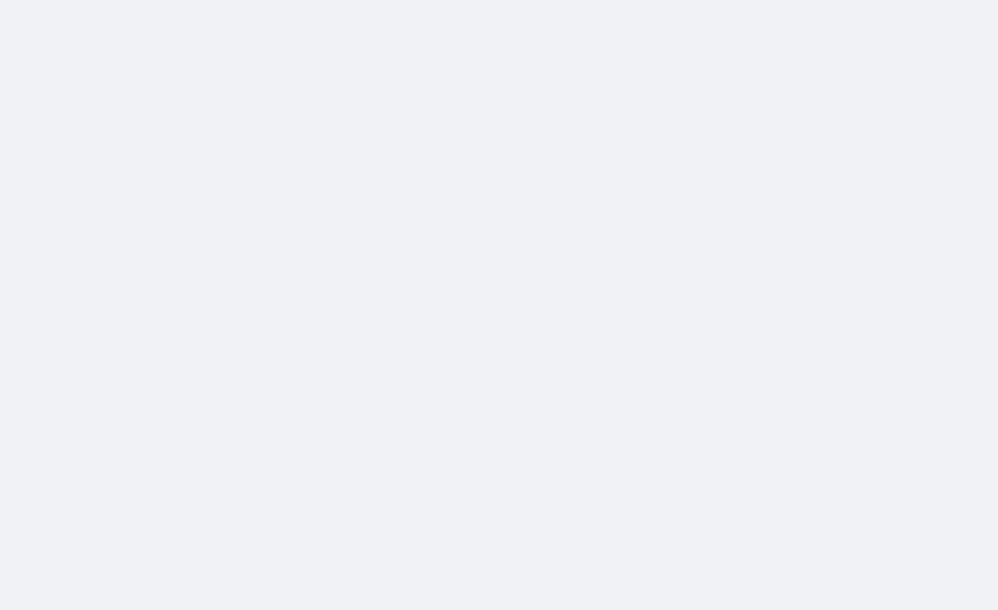
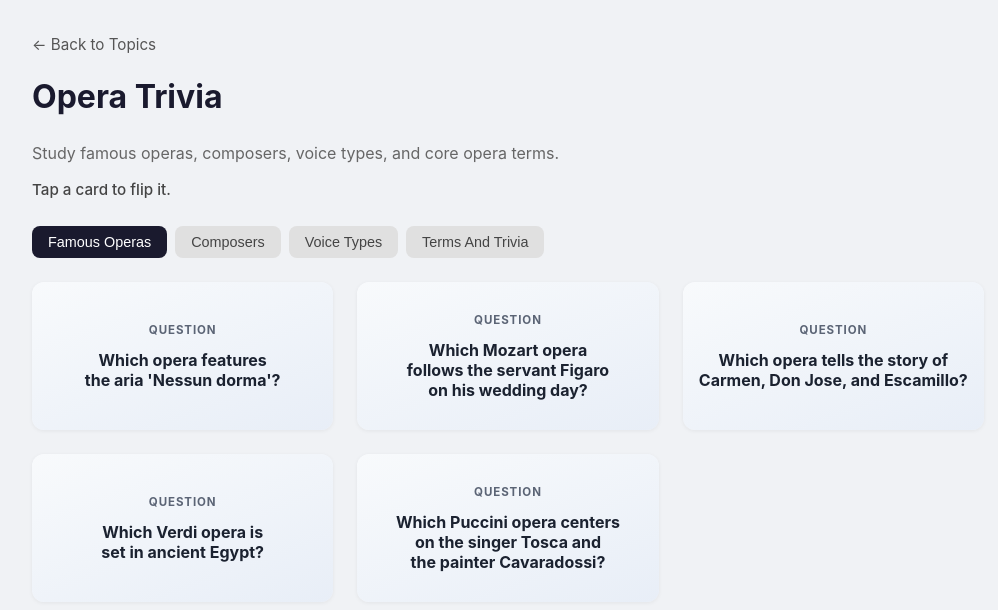
Before and after one commit to iakhil/trivial-studies, a React (Vite) app: page /opera-trivia in a window 1280 px wide. Before the commit this address had no page. Shown: the top 610 px of the page, without its empty margins (132-1130 px from the left). Built offline with nearby package versions, Linux system fonts and the light colour scheme.

Commit message:
Add opera trivia flashcards

```diff
--- a/src/App.css
+++ b/src/App.css
@@ -172,6 +172,14 @@
 
 .dinosaur-card {
   height: 188px;
+}
+
+.opera-trivia-grid {
+  grid-template-columns: repeat(auto-fill, minmax(240px, 1fr));
+}
+
+.opera-trivia-card {
+  height: 190px;
 }
 
 .us-history-grid {
--- a/src/App.tsx
+++ b/src/App.tsx
@@ -6,6 +6,7 @@ import CountryPopulationsPage from './pages/CountryPopulationsPage'
 import DinosaursPage from './pages/DinosaursPage'
 import GeographyPage from './pages/GeographyPage'
 import MountainRangesPage from './pages/MountainRangesPage'
+import OperaTriviaPage from './pages/OperaTriviaPage'
 import USHistoryPage from './pages/USHistoryPage'
 import USPresidentsPage from './pages/USPresidentsPage'
 import USStatesGamePage from './pages/USStatesGamePage'
@@ -22,6 +23,7 @@ function App() {
         <Route path="/dinosaurs" element={<DinosaursPage />} />
         <Route path="/mountain-ranges" element={<MountainRangesPage />} />
         <Route path="/geography" element={<GeographyPage />} />
+        <Route path="/opera-trivia" element={<OperaTriviaPage />} />
         <Route path="/us-history" element={<USHistoryPage />} />
         <Route path="/us-presidents" element={<USPresidentsPage />} />
         <Route path="/us-states-game" element={<USStatesGamePage />} />
--- /dev/null
+++ b/src/data/operaTrivia.ts
@@ -0,0 +1,112 @@
+export interface OperaTriviaCard {
+  prompt: string;
+  answer: string;
+}
+
+export interface OperaTriviaGroup {
+  name: string;
+  cards: OperaTriviaCard[];
+}
+
+export const operaTriviaGroups: OperaTriviaGroup[] = [
+  {
+    name: "Famous Operas",
+    cards: [
+      {
+        prompt: "Which opera features the aria 'Nessun dorma'?",
+        answer: "Turandot by Giacomo Puccini.",
+      },
+      {
+        prompt: "Which Mozart opera follows the servant Figaro on his wedding day?",
+        answer: "The Marriage of Figaro.",
+      },
+      {
+        prompt: "Which opera tells the story of Carmen, Don Jose, and Escamillo?",
+        answer: "Carmen by Georges Bizet.",
+      },
+      {
+        prompt: "Which Verdi opera is set in ancient Egypt?",
+        answer: "Aida.",
+      },
+      {
+        prompt: "Which Puccini opera centers on the singer Tosca and the painter Cavaradossi?",
+        answer: "Tosca.",
+      },
+    ],
+  },
+  {
+    name: "Composers",
+    cards: [
+      {
+        prompt: "Who composed The Magic Flute?",
+        answer: "Wolfgang Amadeus Mozart.",
+      },
+      {
+        prompt: "Who composed La traviata, Rigoletto, and Aida?",
+        answer: "Giuseppe Verdi.",
+      },
+      {
+        prompt: "Who composed La boheme, Madama Butterfly, and Turandot?",
+        answer: "Giacomo Puccini.",
+      },
+      {
+        prompt: "Which German composer created the Ring cycle?",
+        answer: "Richard Wagner.",
+      },
+      {
+        prompt: "Who composed The Barber of Seville?",
+        answer: "Gioachino Rossini.",
+      },
+    ],
+  },
+  {
+    name: "Voice Types",
+    cards: [
+      {
+        prompt: "What is the highest common female voice type in opera?",
+        answer: "Soprano.",
+      },
+      {
+        prompt: "What is the lower female voice type often used for witches, mothers, or trouser roles?",
+        answer: "Mezzo-soprano.",
+      },
+      {
+        prompt: "What is the highest common male voice type?",
+        answer: "Tenor.",
+      },
+      {
+        prompt: "What male voice type sits between tenor and bass?",
+        answer: "Baritone.",
+      },
+      {
+        prompt: "What is the lowest common male voice type?",
+        answer: "Bass.",
+      },
+    ],
+  },
+  {
+    name: "Terms And Trivia",
+    cards: [
+      {
+        prompt: "What is an aria?",
+        answer: "A solo vocal piece in an opera, often expressing a character's emotions.",
+      },
+      {
+        prompt: "What is a libretto?",
+        answer: "The written text or script of an opera.",
+      },
+      {
+        prompt: "What does overture mean in opera?",
+        answer: "An instrumental introduction played before the opera begins.",
+      },
+      {
+        prompt: "What is recitative?",
+        answer: "Speech-like singing that moves the plot forward between arias and ensembles.",
+      },
+      {
+        prompt: "What is bel canto?",
+        answer: "An Italian vocal style focused on beautiful tone, agility, and expressive singing.",
+      },
+    ],
+  },
+];
--- a/src/pages/HomePage.tsx
+++ b/src/pages/HomePage.tsx
@@ -12,6 +12,7 @@ export default function HomePage() {
         <TopicCard title="Dinosaurs" emoji="🦖" to="/dinosaurs" />
         <TopicCard title="World's Mountain Ranges" emoji="🏔️" to="/mountain-ranges" />
         <TopicCard title="Geography" emoji="🧭" to="/geography" />
+        <TopicCard title="Opera Trivia" emoji="🎭" to="/opera-trivia" />
         <TopicCard title="US History" emoji="📜" to="/us-history" />
         <TopicCard title="US Presidents" emoji="🇺🇸" to="/us-presidents" />
         <TopicCard title="US States Map Game" emoji="🗺️" to="/us-states-game" />
--- /dev/null
+++ b/src/pages/OperaTriviaPage.tsx
@@ -0,0 +1,47 @@
+import { useState } from "react";
+import { Link } from "react-router-dom";
+import Flashcard from "../components/Flashcard";
+import { operaTriviaGroups } from "../data/operaTrivia";
+
+export default function OperaTriviaPage() {
+  const [activeTab, setActiveTab] = useState(0);
+  const activeGroup = operaTriviaGroups[activeTab];
+
+  return (
+    <div className="study-page">
+      <Link to="/" className="back-link">
+        &larr; Back to Topics
+      </Link>
+      <h1>Opera Trivia</h1>
+      <p className="page-intro">
+        Study famous operas, composers, voice types, and core opera terms.
+      </p>
+      <p className="study-note">Tap a card to flip it.</p>
+
+      <div className="continent-tabs">
+        {operaTriviaGroups.map((group, index) => (
+          <button
+            key={group.name}
+            className={`continent-tab${index === activeTab ? " active" : ""}`}
+            onClick={() => setActiveTab(index)}
+          >
+            {group.name}
+          </button>
+        ))}
+      </div>
+
+      <div className="countries-grid fact-grid opera-trivia-grid">
+        {activeGroup.cards.map((card) => (
+          <Flashcard
+            key={card.prompt}
+            frontLabel="Question"
+            frontValue={card.prompt}
+            backLabel="Answer"
+            backValue={card.answer}
+            wrapperClassName="opera-trivia-card"
+          />
+        ))}
+      </div>
+    </div>
+  );
+}
```
